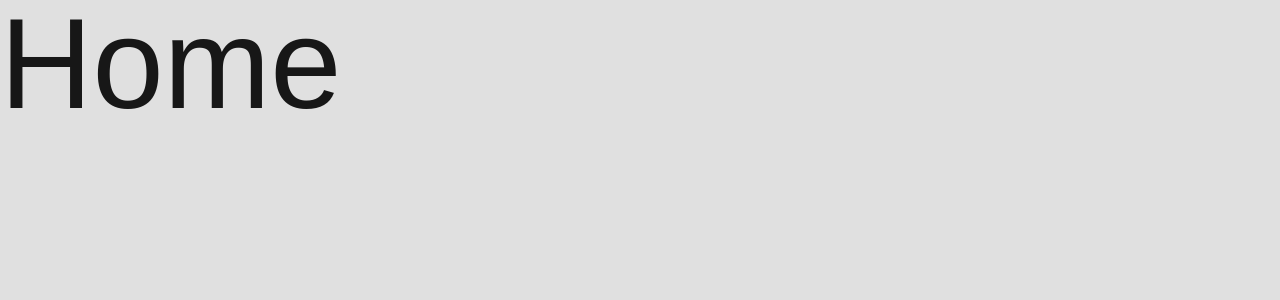
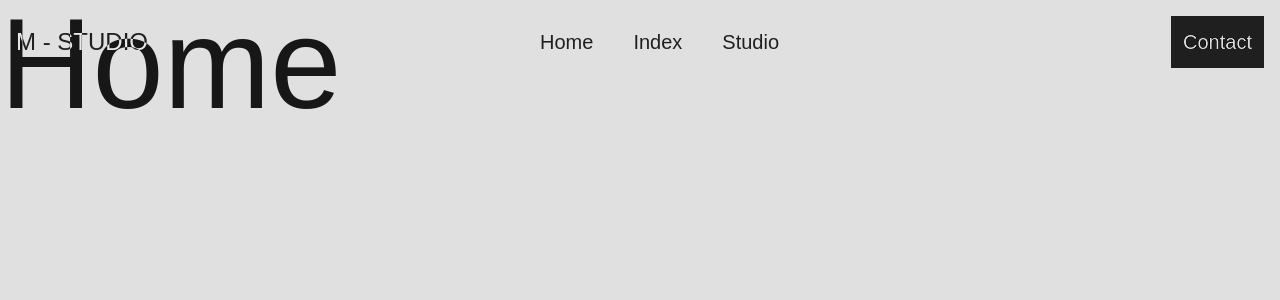
Before and after one commit to ToprakArslann/monolith-studio-website, a Next.js app: page / in a window 1280 px wide. Shown: the top 300 px of the page. Built offline with nearby package versions, Linux system fonts and the light colour scheme; a web font is replaced by a local one.

Commit message:
Navbar base done

```diff
--- a/app/layout.tsx
+++ b/app/layout.tsx
@@ -2,6 +2,7 @@ import type { Metadata } from "next";
 import localFont from "next/font/local"
 import { Geist, Geist_Mono } from "next/font/google";
 import "./globals.css";
+import Navbar from "@/components/navbar";
 
 const monumentExtended = localFont({
   variable: "--font-monument",
@@ -62,6 +63,7 @@ export default function RootLayout({
       <body
         className={`${monumentExtended.variable} ${monumentExtendedBold.variable} ${ronzino.variable} antialiased`}
       >
+        <Navbar />
         {children}
       </body>
     </html>
--- /dev/null
+++ b/components/navbar.tsx
@@ -0,0 +1,13 @@
+export default function Navbar() {
+    return (
+        <nav className=" fixed w-full flex items-center justify-between p-4 mix-blend-difference text-white">
+            <div><a href="" className="text-2xl font-monument-bold">M - STUDIO</a></div>
+            <div className="flex flex-row gap-10 items-center justify-center text-xl">
+                <a href="">Home</a>
+                <a href="">Index</a>
+                <a href="">Studio</a>
+            </div>
+            <a href="" className="p-3 bg-white text-black text-xl">Contact</a>
+        </nav>
+    )
+}
```
Also changed, not shown: components/clients.tsx (added), components/hero.tsx (added), components/marquee.tsx (added), components/selectedWorks.tsx (added), components/studio.tsx (added), components/works.tsx (added).
